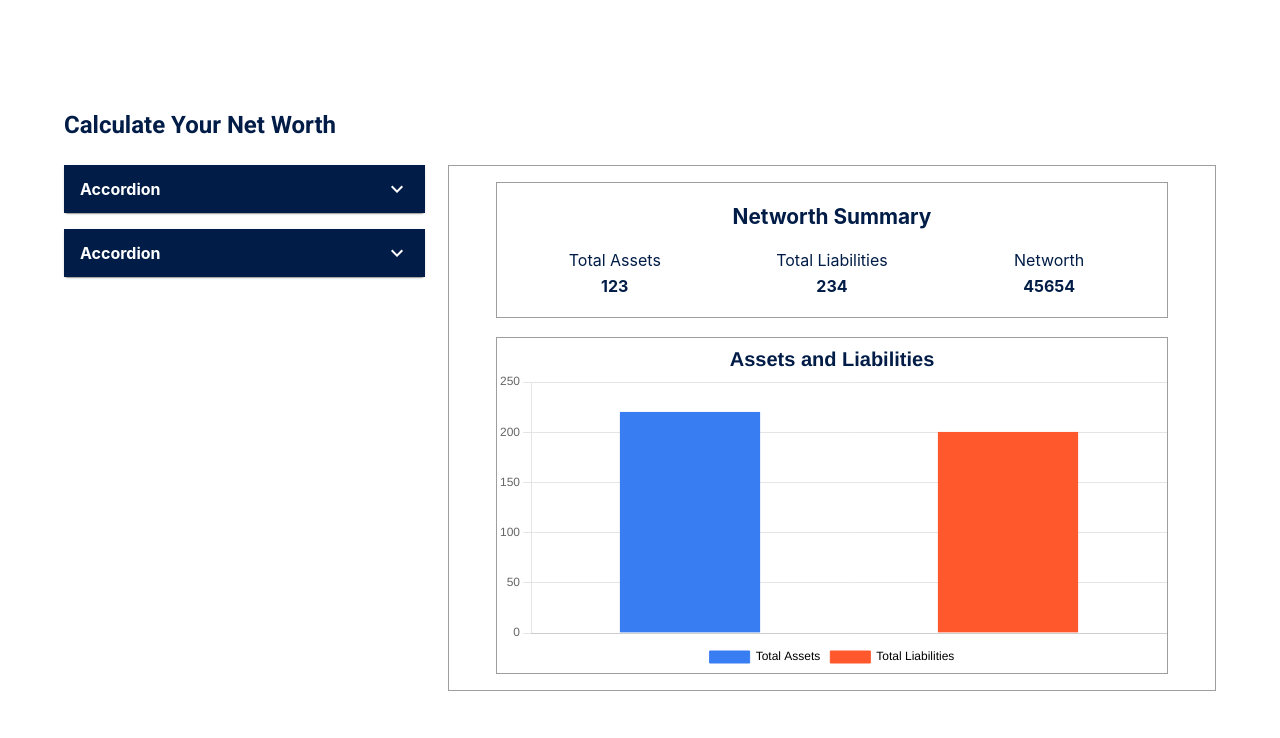
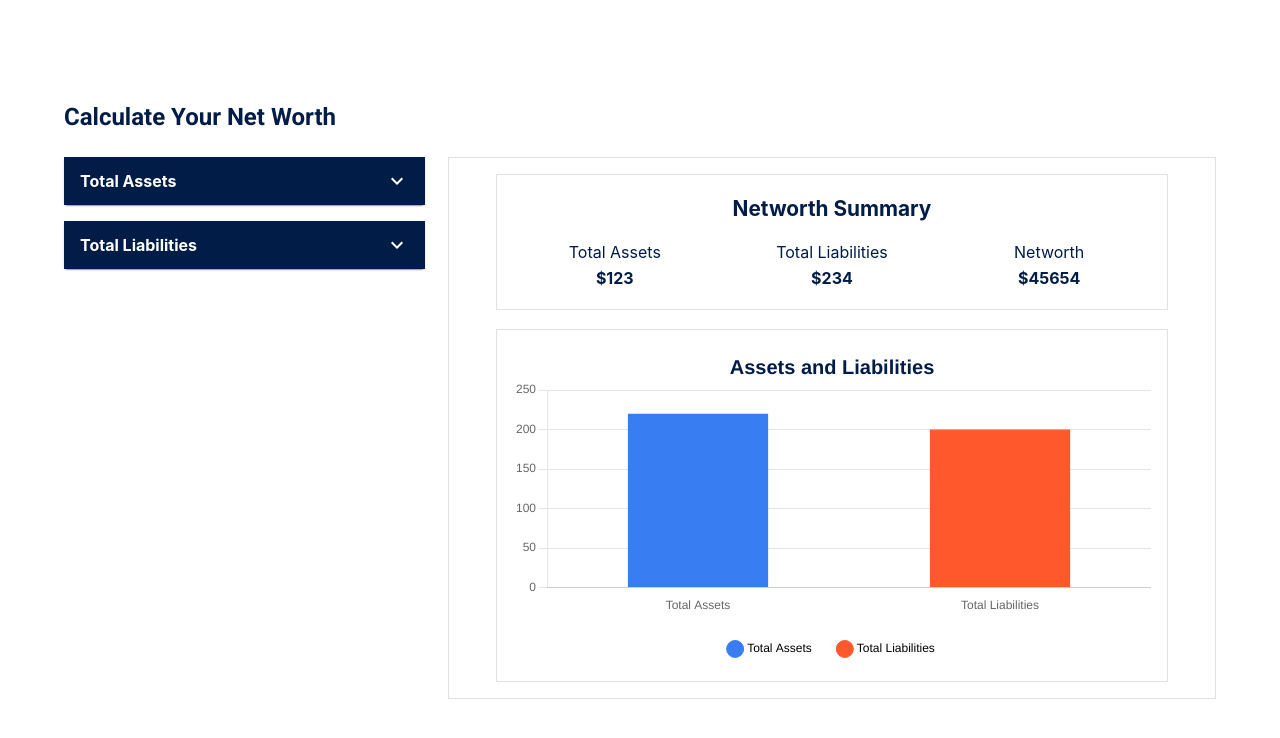
Before and after one commit to Bhavana-Jami/networth_calculator, a React (Create React App) app: page / in a window 1280 px wide. Shown: the top 738 px of the page. Built offline with nearby package versions, Linux system fonts and the light colour scheme.

Commit message:
added input boxes and sliders

```diff
--- a/src/components/AccordionComponent.js
+++ b/src/components/AccordionComponent.js
@@ -5,22 +5,27 @@ import AccordionSummary from '@mui/material/AccordionSummary';
 import AccordionDetails from '@mui/material/AccordionDetails';
 import ExpandMoreIcon from '@mui/icons-material/ExpandMore';
 import Button from '@mui/material/Button';
+import SliderComponent from './SliderComponent';
 
-function AccordionComponent() {
+function AccordionComponent(props) {
     return (
         <Accordion>
             <AccordionSummary
-                expandIcon={<ExpandMoreIcon sx={{ color: 'white' }}/>}
+                expandIcon={<ExpandMoreIcon sx={{ color: 'white' }} />}
                 aria-controls="panel1-content"
                 id="panel1-header"
-                sx={{ backgroundColor: '#011c46', color: 'white',fontWeight:'bold' }}
+                sx={{ backgroundColor: '#011c46', color: 'white', fontWeight: 'bold' }}
             >
-                Accordion
+                {props.title}
             </AccordionSummary>
             <AccordionDetails>
-                Lorem ipsum dolor sit amet, consectetur adipiscing elit. Suspendisse
-                malesuada lacus ex, sit amet blandit leo lobortis eget.
+                {props.title === "Total Assets" ?
+                    ["asd", "asdf"].map((data) => <SliderComponent inputTitle={data} />):
+                    ["bha", "asdfsadfdff"].map((data) => <SliderComponent inputTitle={data} />)
+            }
             </AccordionDetails>
+
+
         </Accordion>
     )
 }
--- a/src/components/BarGraph.js
+++ b/src/components/BarGraph.js
@@ -10,6 +10,7 @@ import {
   Legend,
 } from 'chart.js';
 import { Bar } from 'react-chartjs-2';
+import { type } from '@testing-library/user-event/dist/type';
 
 ChartJS.register(
   CategoryScale,
@@ -44,6 +45,7 @@ function BarGraph() {
         borderWidth: 1,
         barThickness: 140,
         categoryPercentage: 10,
+        // yAxisID:"Dollars"
       }
     ]
   };
@@ -52,6 +54,7 @@ function BarGraph() {
     responsive: true,
     plugins: {
       legend: {
+
         onClick: (event, legendItem, legend) => {
           const index = legend.chart.data.labels.indexOf(legendItem.text)
           legend.chart.toggleDataVisibility(index)
@@ -59,6 +62,10 @@ function BarGraph() {
           legend.chart.update()
         },
         labels: {
+          usePointStyle: true,
+          padding: 27, // Adjust the padding between legend items
+          // fontColor: 'red',
+          // fontSize:200,
           generateLabels: (chart) => {
             let visibility = [];
             for (let i = 0; i < chart.data.labels.length; i++) {
@@ -92,17 +99,13 @@ function BarGraph() {
     },
 
     scales: {
-      // indexAxis: 'y',
       x: {
         grid: {
           display: false,
         },
-        ticks: {
-          display: false,
-        },
-       // Adjust category spacing here
       },
       y: {
+        // type:"dollars",
         beginAtZero: true,
       },
     },
--- a/src/components/Main.js
+++ b/src/components/Main.js
@@ -37,13 +37,13 @@ function Main() {
             >
                 <Grid item xs={4} paddingRight="2%" >
                     <Grid container spacing={2} paddingTop="0">
-                        <Grid item xs={12}><AccordionComponent /></Grid>
-                        <Grid item xs={12}><AccordionComponent /></Grid>
+                        <Grid item xs={12}><AccordionComponent title="Total Assets"/></Grid>
+                        <Grid item xs={12}><AccordionComponent title="Total Liabilities"/></Grid>
                     </Grid>
                 </Grid>
-                <Grid item xs={8} border={1} borderColor={'grey.500'} >
+                <Grid item xs={8} border={1} borderColor={'#e1e1e1'} >
                     <Grid container sx={{ display: "flex", justifyContent: "center", alignItems: "center", padding: "1rem", gap: "1.2rem" }}>
-                        <Grid item xs={11} border={1} borderColor={'grey.500'} >
+                        <Grid item xs={11} border={1} borderColor={'#e1e1e1'} >
                             <Grid container sx={{ gap: "1.3rem", padding: "1.3rem 0.6rem" }}>
                                 <Grid item xs={12} sx={{ display: "flex", justifyContent: "center", alignItems: "center", color: "#011c46", fontWeight: "bold", fontSize: "1.3rem" }}>Networth Summary</Grid>
                                 <Grid item xs={12}>
@@ -53,7 +53,7 @@ function Main() {
                                             return (
                                                 <Grid item xs={4} sx={{ display: "flex", justifyContent: "center", alignItems: "center", flexDirection: "column", gap:"0.4rem" }}>
                                                     <Grid item>{item.item}</Grid>
-                                                    <Grid item sx={{ fontWeight: "bold" }}>{item.value}</Grid>
+                                                    <Grid item sx={{ fontWeight: "bold", fontSize:"1rem"}}>${item.value}</Grid>
                                                 </Grid>
                                             )
                                         })}
@@ -61,7 +61,7 @@ function Main() {
                                 </Grid>
                             </Grid>
                         </Grid>
-                        <Grid item xs={11} border={1} borderColor={'grey.500'} ><BarGraph /></Grid>
+                        <Grid item xs={11} border={1} borderColor={'#e1e1e1'} sx={{padding:"1rem"}} ><BarGraph /></Grid>
                     </Grid>
                 </Grid>
             </Grid>
--- /dev/null
+++ b/src/components/SliderComponent.js
@@ -0,0 +1,20 @@
+import { Box, FormControl,InputLabel,OutlinedInput,InputAdornment, Slider} from '@mui/material'
+import React from 'react'
+
+function SliderComponent(props) {
+  return (
+   <Box>
+     <FormControl fullWidth sx={{ m: 1 }}>
+          <InputLabel htmlFor="outlined-adornment-amount">{props.inputTitle}</InputLabel>
+          <OutlinedInput
+            id="outlined-adornment-amount"
+            startAdornment={<InputAdornment position="start">$</InputAdornment>}
+            label="Amount"
+          />
+        </FormControl>
+        <Slider defaultValue={50} aria-label="Default" valueLabelDisplay="auto" />
+   </Box>
+  )
+}
+
+export default SliderComponent
```
